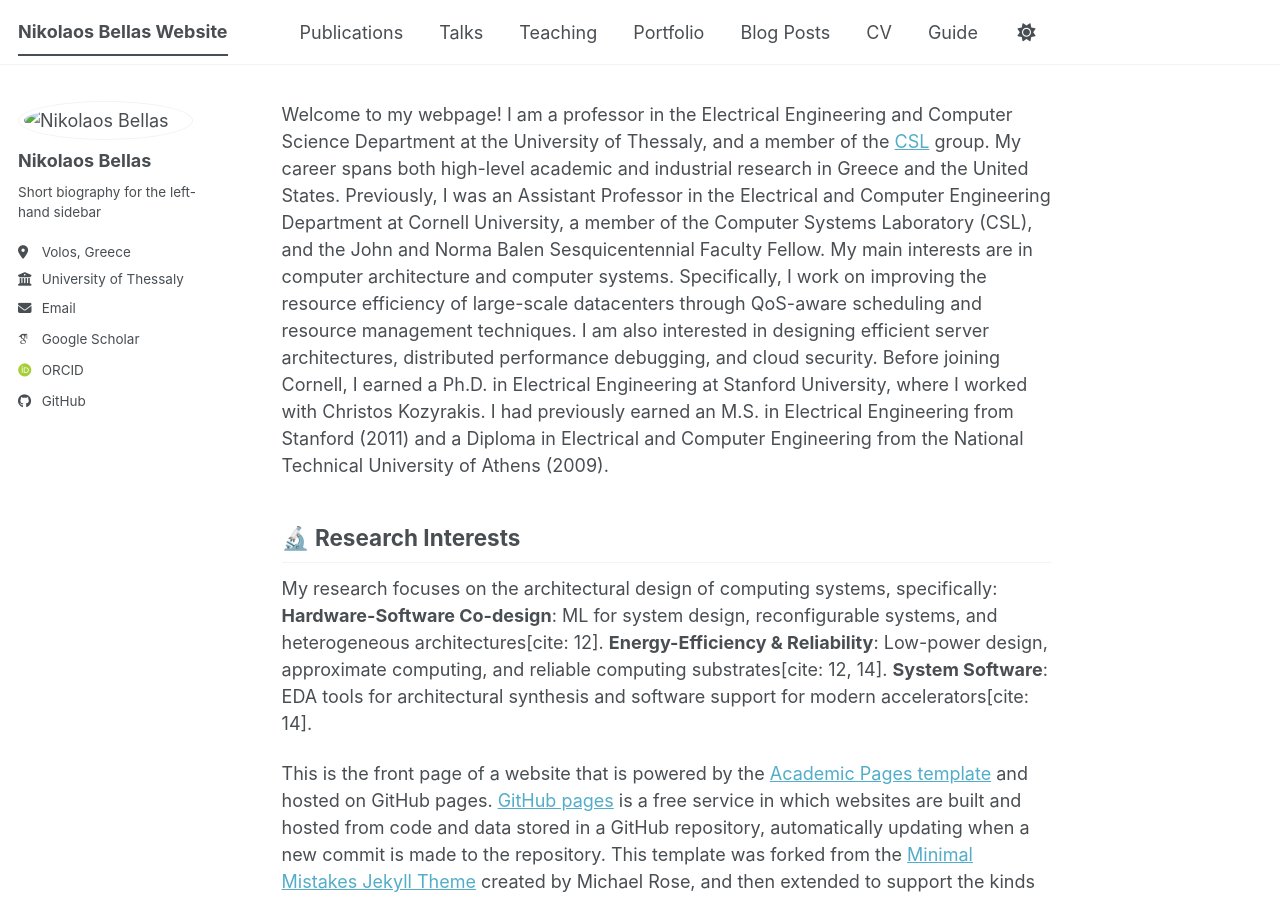
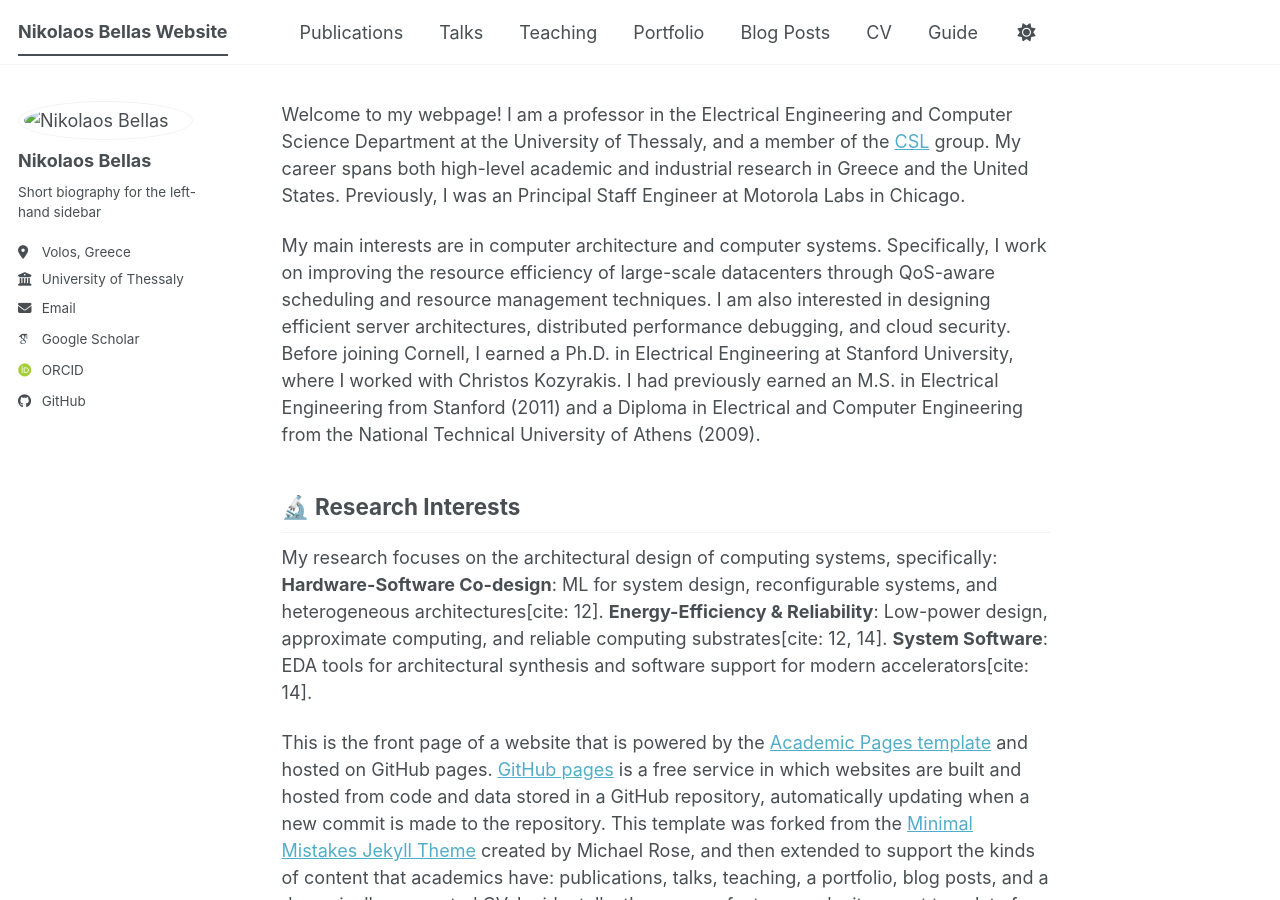
Before and after one commit to nbellas/nbellas.github.io, a Jekyll site: the page built from _pages/about.md, in a window 1280 px wide and 900 px high. Built offline with Jekyll 4.4.1, drawn with Linux system fonts in a browser that asks for light colours; some web fonts are replaced; a script bundle is joined from its source files by our own code; library files that are not in the unit come from our copies.

Commit message:
Update about.md

```diff
--- a/_pages/about.md
+++ b/_pages/about.md
@@ -7,8 +7,9 @@ redirect_from:
   - /about.html
 ---
 
-Welcome to my webpage! I am a professor in the Electrical Engineering and Computer Science Department at the University of Thessaly, and a member of the [CSL](https://csl.e-ce.uth.gr/) group. My career spans both high-level academic and industrial research in Greece and the United States.
-Previously, I was an Assistant Professor in the Electrical and Computer Engineering Department at Cornell University, a member of the Computer Systems Laboratory (CSL), and the John and Norma Balen Sesquicentennial Faculty Fellow. My main interests are in computer architecture and computer systems. Specifically, I work on improving the resource efficiency of large-scale datacenters through QoS-aware scheduling and resource management techniques. I am also interested in designing efficient server architectures, distributed performance debugging, and cloud security. Before joining Cornell, I earned a Ph.D. in Electrical Engineering at Stanford University, where I worked with Christos Kozyrakis. I had previously earned an M.S. in Electrical Engineering from Stanford (2011) and a Diploma in Electrical and Computer Engineering from the National Technical University of Athens (2009).
+Welcome to my webpage! I am a professor in the Electrical Engineering and Computer Science Department at the University of Thessaly, and a member of the [CSL](https://csl.e-ce.uth.gr/) group. My career spans both high-level academic and industrial research in Greece and the United States. Previously, I was an Principal Staff Engineer at Motorola Labs in Chicago.
+
+My main interests are in computer architecture and computer systems. Specifically, I work on improving the resource efficiency of large-scale datacenters through QoS-aware scheduling and resource management techniques. I am also interested in designing efficient server architectures, distributed performance debugging, and cloud security. Before joining Cornell, I earned a Ph.D. in Electrical Engineering at Stanford University, where I worked with Christos Kozyrakis. I had previously earned an M.S. in Electrical Engineering from Stanford (2011) and a Diploma in Electrical and Computer Engineering from the National Technical University of Athens (2009).
 
 ## 🔬 Research Interests
 My research focuses on the architectural design of computing systems, specifically:
```
